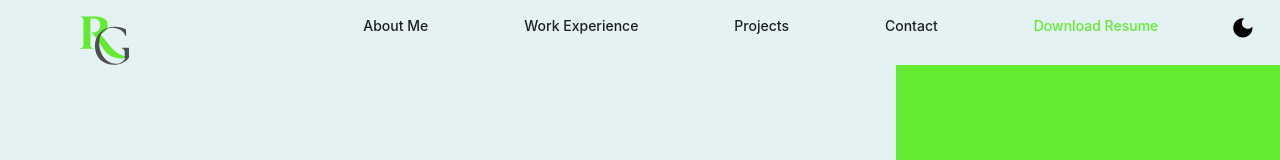
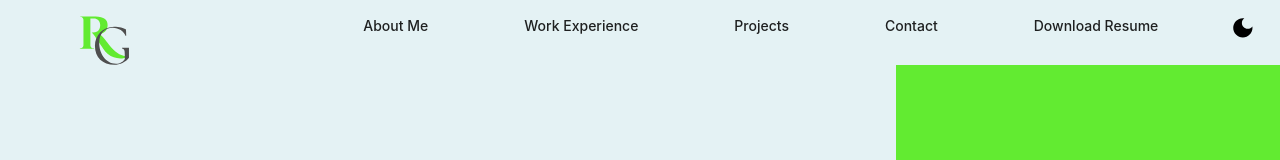
Before and after one commit to Clarisa1999/Portfolio, a React (Create React App) app: page / in a window 1280 px wide. Shown: the top 160 px of the page. Built offline with nearby package versions, Linux system fonts and the light colour scheme.

Commit message:
color chnage download resume

```diff
--- a/src/components/navbar/Navbar.jsx
+++ b/src/components/navbar/Navbar.jsx
@@ -71,7 +71,7 @@ const Navbar = (props) => {
           );
         })}
 
-        <Link href="resume.pdf" underline="none" target="_blank">
+        <Link href="resume.pdf" underline="none" target="_blank" color="inherit">
           <Typography
             color="text"
             sx={{ marginRight: 6, marginLeft: 6 }}
```
